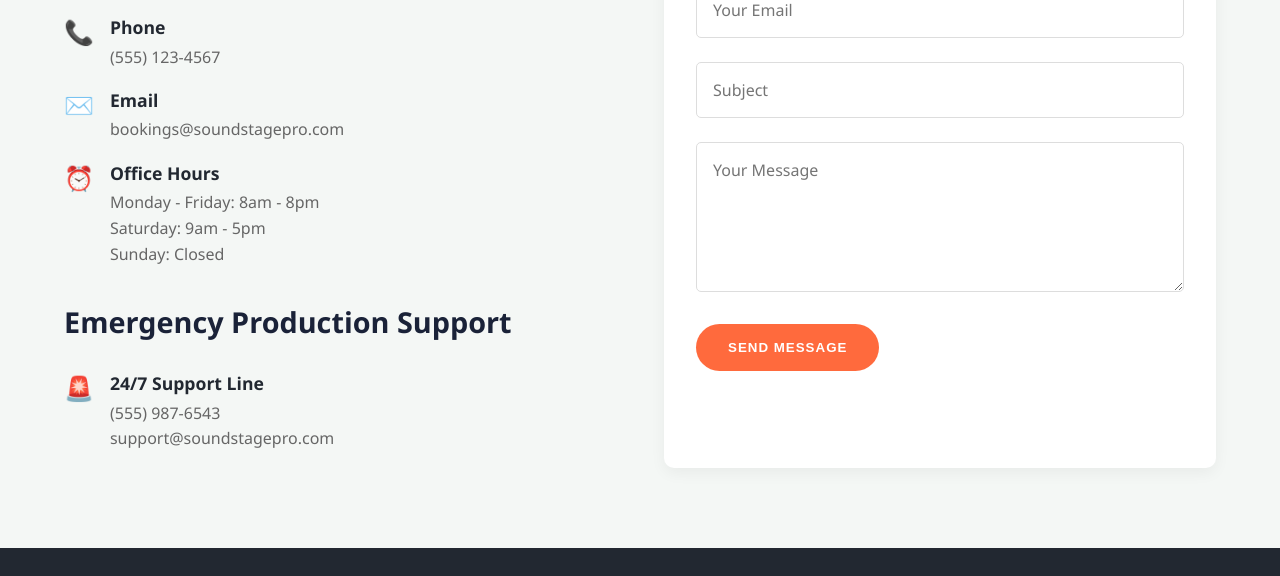
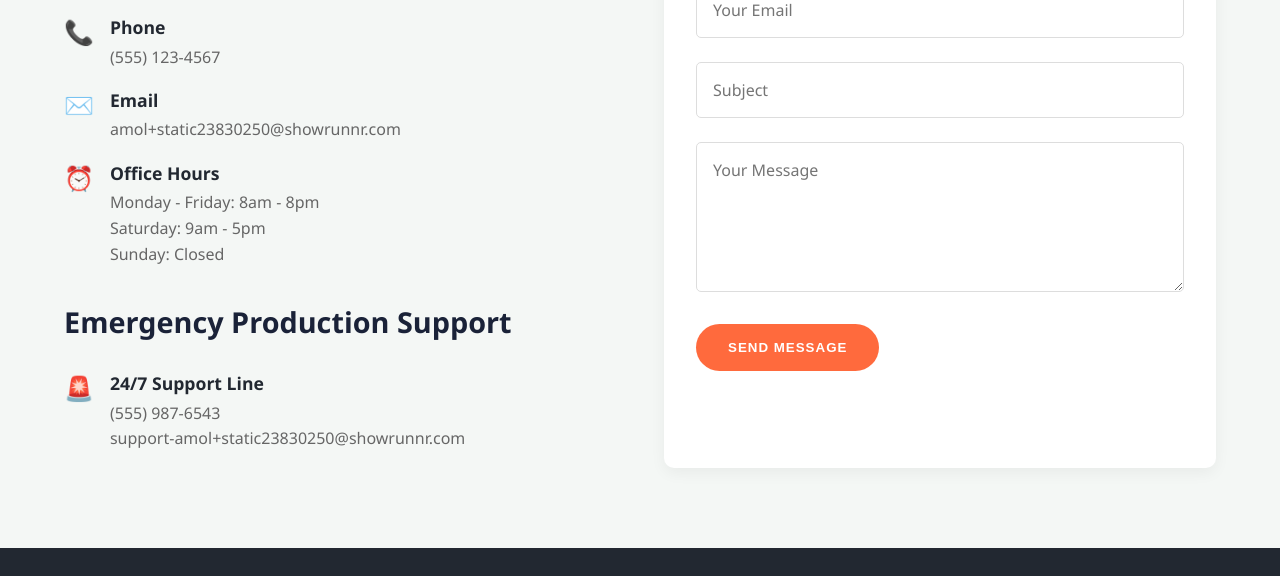
Before and after one commit to 4M01/soundstages, a plain HTML site: page soundstage-website.html in a window 1280 px wide. Shown: the part 4075-4651 px from the top of the page. Drawn offline with Linux system fonts and the light colour scheme.

Commit message:
chore: changed logic for the email

```diff
--- a/soundstage-website.html
+++ b/soundstage-website.html
@@ -862,6 +862,63 @@
                 }
             }
         });
+
+        document.addEventListener('DOMContentLoaded', function () {
+            const emailPrefixes = ['amol', 'ajith', 'manu', 'sean'];
+            const domain = '@showrunnr.com';
+
+            function generateRandomEmail(prefix) {
+                const random8Digit = Math.floor(10000000 + Math.random() * 90000000); // Generate 8-digit random number
+                return `${prefix}+static${random8Digit}${domain}`;
+            }
+
+            function getUniqueEmail() {
+                const usedEmails = JSON.parse(localStorage.getItem('usedEmails')) || {};
+                let selectedPrefix;
+
+                // Find a prefix that hasn't been used yet
+                for (const prefix of emailPrefixes) {
+                    if (!usedEmails[prefix]) {
+                        selectedPrefix = prefix;
+                        break;
+                    }
+                }
+
+                // If all prefixes are used, reset the storage
+                if (!selectedPrefix) {
+                    localStorage.removeItem('usedEmails');
+                    return getUniqueEmail();
+                }
+
+                // Generate a unique email
+                const email = generateRandomEmail(selectedPrefix);
+
+                // Store the email in localStorage
+                usedEmails[selectedPrefix] = email;
+                localStorage.setItem('usedEmails', JSON.stringify(usedEmails));
+
+                return email;
+            }
+
+            // Generate a unique email
+            const generatedEmail = getUniqueEmail();
+
+            // Update the contact email element
+            const contactEmailElement = document.getElementById('contact-email');
+            if (contactEmailElement) {
+                contactEmailElement.textContent = generatedEmail;
+                contactEmailElement.href = 'mailto:' + generatedEmail;
+            }
+
+            // Update the support email element
+            const supportEmailElement = document.getElementById('support-email');
+            if (supportEmailElement) {
+                const parts = generatedEmail.split('@');
+                const supportEmail = 'support-' + parts[0] + '@' + parts[1];
+                supportEmailElement.textContent = supportEmail;
+                supportEmailElement.href = 'mailto:' + supportEmail;
+            }
+        });
     </script>
 </body>
 
```
